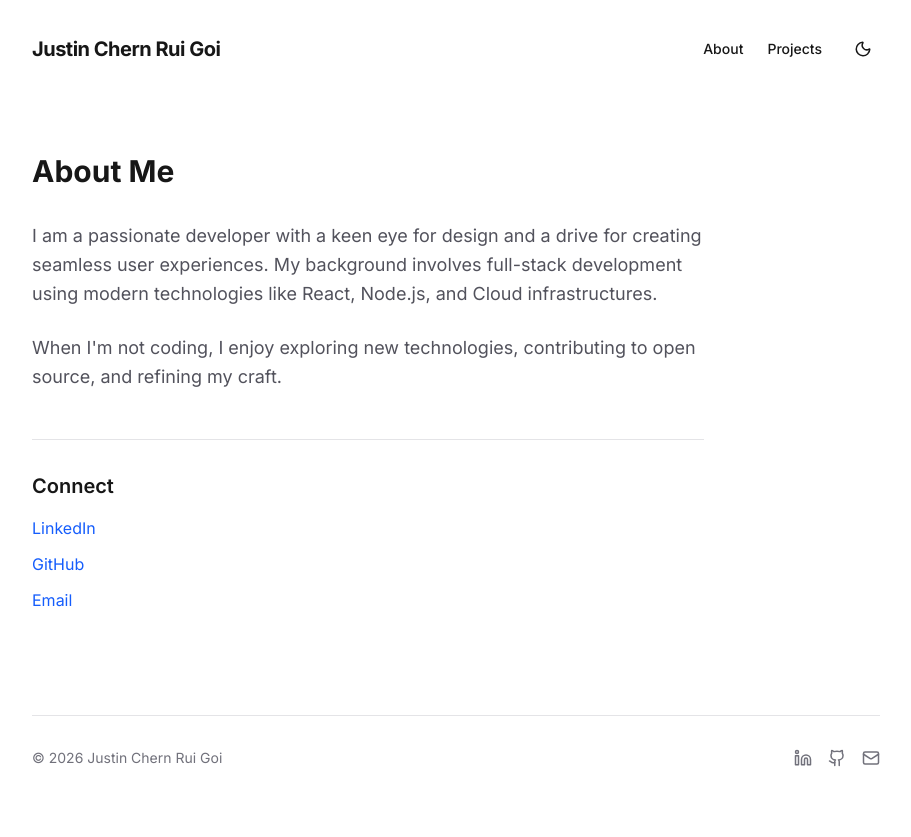
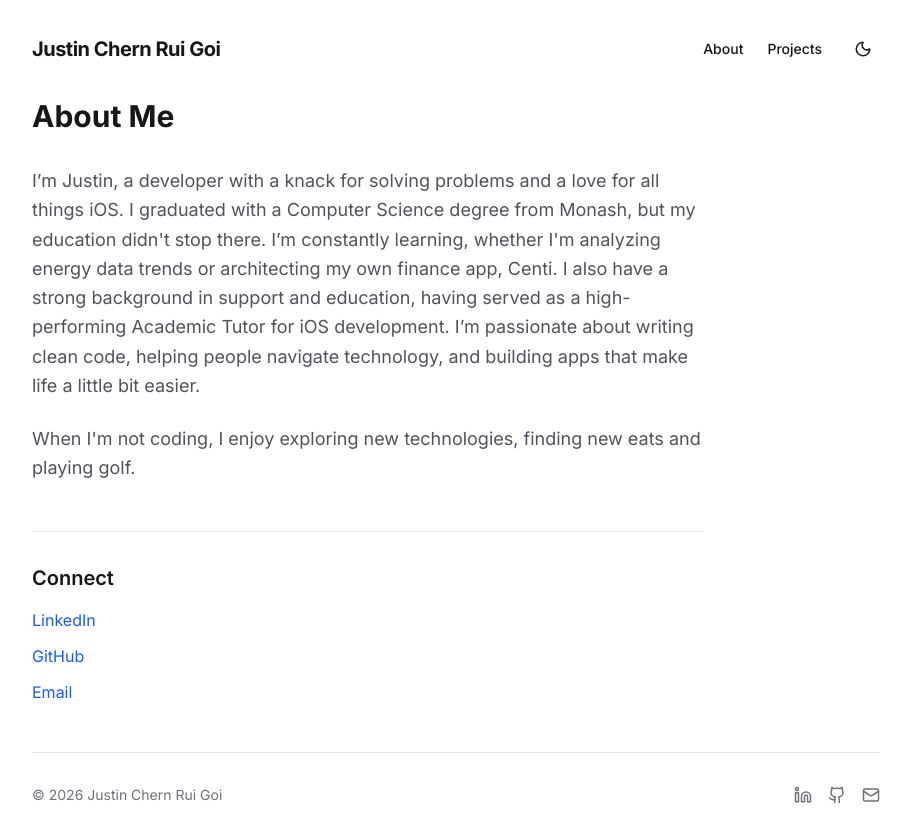
Before and after one commit to jgoi0512/jgoi, a Next.js app: page /about in a window 1280 px wide. Shown: the whole page, without its empty margins (184-1095 px from the left). Before the commit the page ends 800 px from the top, so only its background shows below. Built offline with nearby package versions, Linux system fonts and the light colour scheme.

Commit message:
updated about

```diff
--- a/app/about/page.tsx
+++ b/app/about/page.tsx
@@ -7,13 +7,14 @@ export default function About() {
 
       <div className="prose dark:prose-invert">
         <p className="text-lg text-zinc-600 dark:text-zinc-400 leading-relaxed mb-6">
-          I am a passionate developer with a keen eye for design and a drive for creating
-          seamless user experiences. My background involves full-stack development using
-          modern technologies like React, Node.js, and Cloud infrastructures.
+I’m Justin, a developer with a knack for solving problems and a love for all things iOS.
+
+I graduated with a Computer Science degree from Monash, but my education didn't stop there. I’m constantly learning, whether I'm analyzing energy data trends or architecting my own finance app, Centi. I also have a strong background in support and education, having served as a high-performing Academic Tutor for iOS development.
+
+I’m passionate about writing clean code, helping people navigate technology, and building apps that make life a little bit easier.
         </p>
         <p className="text-lg text-zinc-600 dark:text-zinc-400 leading-relaxed">
-          When I'm not coding, I enjoy exploring new technologies, contributing to open source,
-          and refining my craft.
+          When I'm not coding, I enjoy exploring new technologies, finding new eats and playing golf.
         </p>
       </div>
 
```
